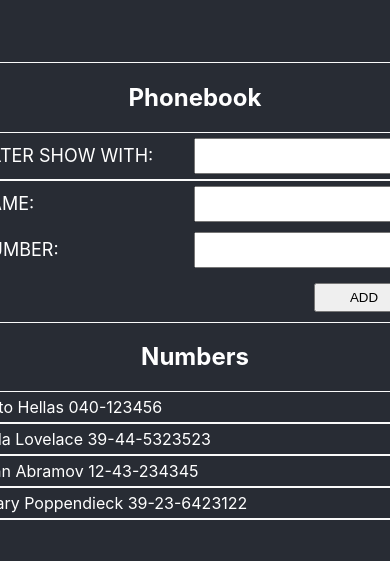
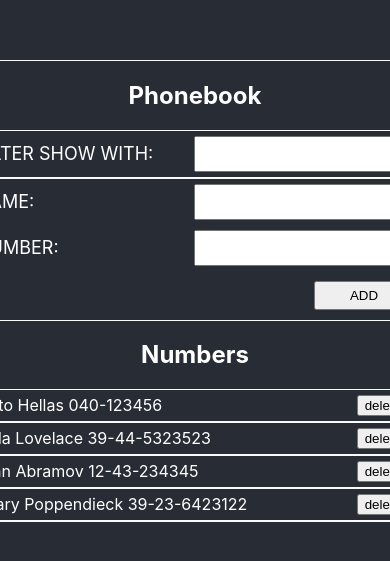
Before and after one commit to denis-rim/Full-Stack-Open-2021, a React (Create React App) app in the folder Part2/phonebook/: page / in a window 390 px wide. Shown: the part 131-692 px from the top of the page. Built offline with nearby package versions, Linux system fonts and the light colour scheme; data requests are answered from the project's data file.

Commit message:
2.17: Phonebook step9

```diff
--- a/Part2/phonebook/src/App.js
+++ b/Part2/phonebook/src/App.js
@@ -52,10 +52,32 @@ const App = () => {
       number: newPerson.number,
     };
 
-    personServices.create(newObject).then((response) => {
-      setPersons(persons.concat(response));
-      resetInput();
-    });
+    personServices
+      .create(newObject)
+      .then((response) => {
+        setPersons(persons.concat(response));
+        resetInput();
+      })
+      .catch((error) => {
+        console.error(error);
+      });
+  };
+
+  const deletePerson = (id, name) => {
+    const result = window.confirm(`Delete ${name}?`);
+
+    if (!result) {
+      return;
+    }
+
+    personServices
+      .deletePerson(id)
+      .then(() => {
+        setPersons(persons.filter((person) => person.id !== id));
+      })
+      .catch((error) => {
+        console.error(error);
+      });
   };
 
   const handleChange = (event) => {
@@ -75,7 +97,11 @@ const App = () => {
         addPerson={addPerson}
       />
       <h2>Numbers</h2>
-      <DisplayPersons filter={filter} persons={persons} />
+      <DisplayPersons
+        filter={filter}
+        persons={persons}
+        deletePerson={deletePerson}
+      />
     </div>
   );
 };
--- a/Part2/phonebook/src/components/DisplayPersons.js
+++ b/Part2/phonebook/src/components/DisplayPersons.js
@@ -1,6 +1,7 @@
 import React from "react";
+import Person from "./Person";
 
-const DisplayPersons = ({ persons, filter }) => {
+const DisplayPersons = ({ persons, filter, deletePerson }) => {
   return (
     <div className="display-persons-container">
       <ul>
@@ -10,9 +11,11 @@ const DisplayPersons = ({ persons, filter }) => {
           )
           .map((person) => {
             return (
-              <li key={person.id}>
-                {person.name} {person.number}
-              </li>
+              <Person
+                key={person.id}
+                person={person}
+                deletePerson={deletePerson}
+              />
             );
           })}
       </ul>
--- /dev/null
+++ b/Part2/phonebook/src/components/Person.js
@@ -0,0 +1,14 @@
+import React from "react";
+
+const Person = ({ person, deletePerson }) => {
+  return (
+    <li>
+      {person.name} {person.number}
+      <button onClick={() => deletePerson(person.id, person.name)}>
+        delete
+      </button>
+    </li>
+  );
+};
+
+export default Person;
--- a/Part2/phonebook/src/services/persons.js
+++ b/Part2/phonebook/src/services/persons.js
@@ -12,4 +12,9 @@ const create = (newPerson) => {
   return request.then((response) => response.data);
 };
 
-export default { get, create };
+const deletePerson = (id) => {
+  const request = axios.delete(`${baseUrl}/${id}`);
+  return request.then((response) => response);
+};
+
+export default { get, create, deletePerson };
```
